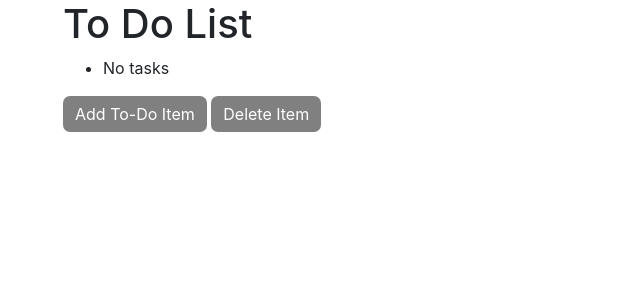
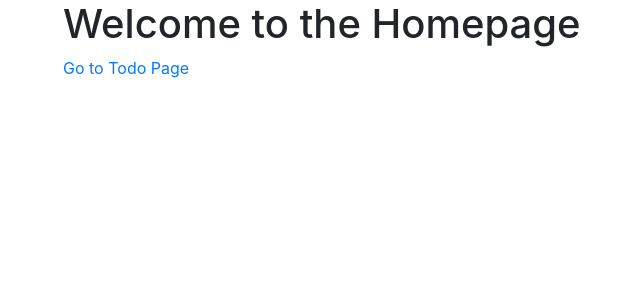
Before and after one commit to RSO1999/mini-project-task-management, a Django app: page / in a window 1280 px wide. Shown: the part 56-356 px from the top of the page, without its empty margins (22-662 px from the left). Run offline with Django 5.2, Linux system fonts and the light colour scheme; data that the repository does not hold is empty; some libraries are stand-ins or nearby versions.

```diff
--- a/miniproject1/todolist5/templates/add_todo_item.html
+++ b/miniproject1/todolist5/templates/add_todo_item.html
@@ -12,6 +12,6 @@
         {{ form.as_p }}
         <button type="submit">Save</button>
     </form>
-    <a href="{% url 'home' %}">Back to Home</a>
+    <a href="{% url 'todo_page' %}">Back to Todo Page</a>
 </body>
 </html>
--- a/miniproject1/todolist5/templates/deleteTodo.html
+++ b/miniproject1/todolist5/templates/deleteTodo.html
@@ -15,14 +15,14 @@
   <button type="submit" onclick="confirmDelete()">Delete Selected Items</button>
 </form>
 
-<a href="{% url 'home' %}">Back to Home</a>
+<a href="{% url 'todo_page' %}">Back to Todo Page</a>
 
 <script>
   function confirmDelete() {
         const checkedBoxes = document.querySelectorAll('input[name="todo_ids"]:checked');
 
         if (checkedBoxes.length === 0) {
-            alert("Please select at least one item to delete.");
+            alert("No items selected.");
             return;
         }
 
--- a/miniproject1/todolist5/templates/home.html
+++ b/miniproject1/todolist5/templates/home.html
@@ -1,38 +1,20 @@
 {% extends "base.html" %}
 
-{% block title %} Home Page {% endblock %}
+{% block title %} Welcome To The Home Page {% endblock %}
 
 {% block content %}
-<h1> To Do List</h1>
 
-<!-- Loop through todos only once -->
-<ul>
-    {% if todos %}
-        {% for todo in todos %}
-            <li>{{ todo.title }} - {{ todo.due_date }} -
-                {% if todo.completed %}
-                    <span style="color: green;">Completed</span>
-                {% else %}
-                    <span style="color: red;">Not Completed</span>
-                {% endif %}
-            </li>
-        {% endfor %}
-    {% else %}
-        <li>No tasks</li>
-    {% endif %}
-</ul>
-
-<!-- Add To-Do Item Button -->
-<style>
-  .btn{
-    background-color: grey;
-    color:white;
-    border: none;
-    border-radius: 7px;
-  }
-</style>
-<a href="{% url 'add_todo_item' %}" class="btn">Add To-Do Item</a>
-<a href="{% url 'delete_todo_item'%}" class="btn">Delete Item</a>
-
+<!DOCTYPE html>
+<html lang="en">
+<head>
+    <meta charset="UTF-8">
+    <meta name="viewport" content="width=device-width, initial-scale=1.0">
+    <title>Home</title>
+</head>
+<body>
+    <h1>Welcome to the Homepage</h1>
+    <a href="{% url 'todo_page' %}">Go to Todo Page</a>
+</body>
+</html>
 
 {% endblock %}
--- a/miniproject1/todolist5/urls.py
+++ b/miniproject1/todolist5/urls.py
@@ -4,6 +4,7 @@ from .views import AddTodoItemView, home, BulkDeleteTodoView
 
 urlpatterns = [
     path("", views.home, name="home"),
+    path('todo-page', views.todo_page, name='todo_page'),
     path('add/', AddTodoItemView.as_view(), name='add_todo_item'),
     path('delete-items/', views.delete_todo_item, name='delete_todo_item'),
     path('confirm-bulk-delete/',views.BulkDeleteTodoView.as_view(), name='confirm_bulk_delete'),
--- a/miniproject1/todolist5/views.py
+++ b/miniproject1/todolist5/views.py
@@ -13,11 +13,14 @@ def home(request):
     todos = TodoItem.objects.all()
     return render(request, "home.html", {'todos': todos})
 
+def todo_page(request):
+    todos = TodoItem.objects.all()
+    return render(request, 'todo_page.html', {'todos':todos})
 
 class AddTodoItemView(FormView):
     template_name = 'add_todo_item.html'
     form_class = TodoItemForm
-    success_url = reverse_lazy('home')
+    success_url = reverse_lazy('todo_page')
 
     def form_valid(self, form):
         todo_item = form.save(commit=False)
```
Also changed, not shown: miniproject1/db.sqlite3.
